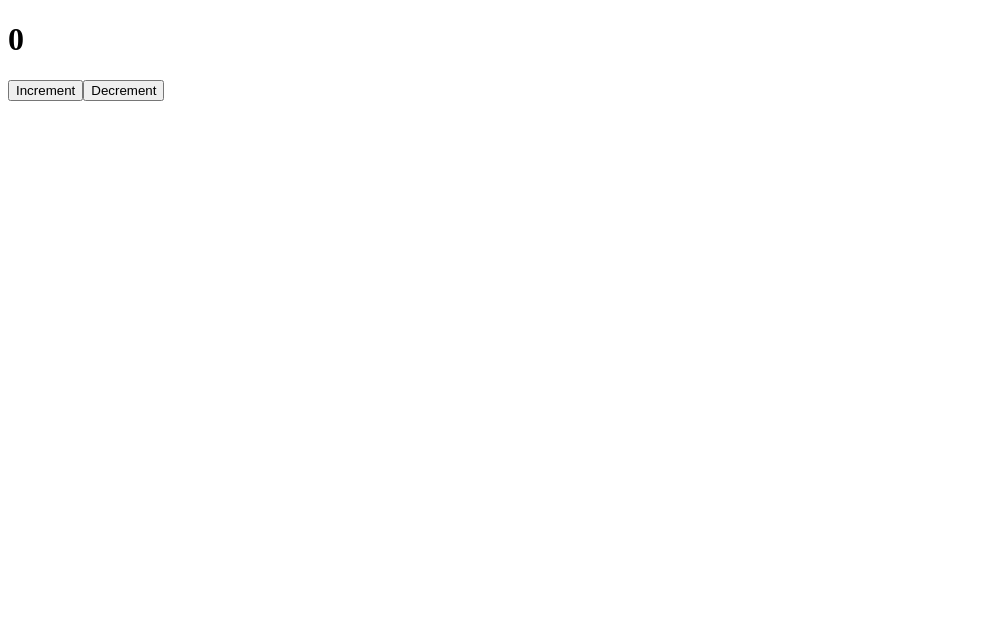
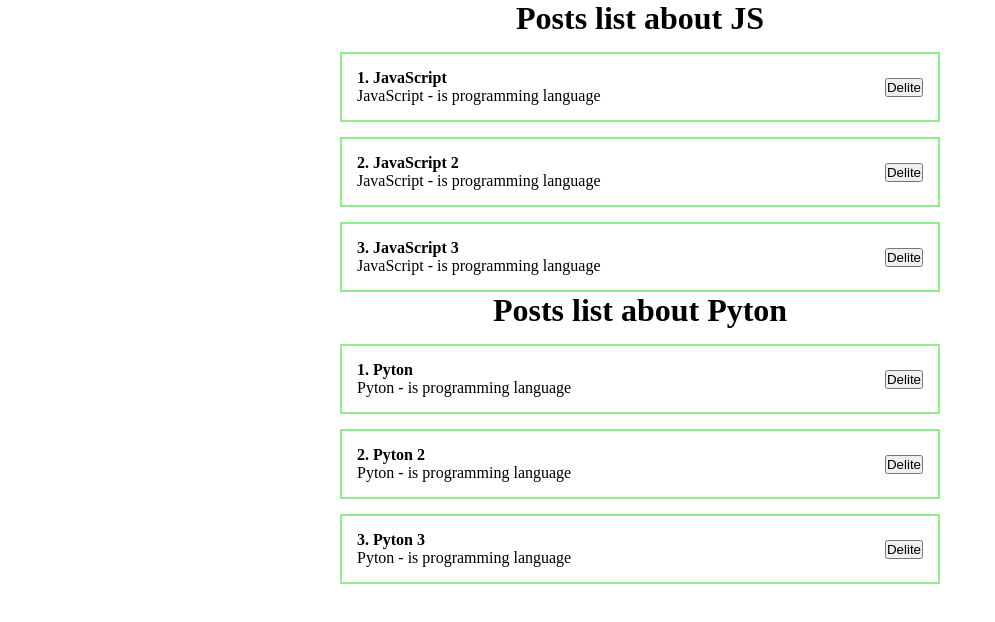
Before and after one commit to IsaAgverdiev/react-fund, a React (Create React App) app: page / in a window 1280 px wide. Shown: the top 622 px of the page, without its empty margins (0-995 px from the left). Built offline with nearby package versions, Linux system fonts and the light colour scheme; the HTML template or start-up script is replaced by a standard one.

Commit message:
feat: work with lists and map

```diff
--- a/src/App.js
+++ b/src/App.js
@@ -1,13 +1,25 @@
 import React, { useState } from 'react';
 import ClassCounter from './components/ClassCounter';
 import Counter from './components/Counter';
+import PostList from './components/PostList';
+import './styles/App.css';
 
 function App() {
-  const [value, setValue] = useState('text in input');
+  const [posts, setPosts] = useState([
+    { id: 1, title: 'JavaScript', body: 'JavaScript - is programming language' },
+    { id: 2, title: 'JavaScript 2', body: 'JavaScript - is programming language' },
+    { id: 3, title: 'JavaScript 3', body: 'JavaScript - is programming language' },
+  ]);
+  const [posts2, setPosts2] = useState([
+    { id: 1, title: 'Pyton', body: 'Pyton - is programming language' },
+    { id: 2, title: 'Pyton 2', body: 'Pyton - is programming language' },
+    { id: 3, title: 'Pyton 3', body: 'Pyton - is programming language' },
+  ]);
 
   return (
     <div className='App'>
-      <ClassCounter />
+      <PostList posts={posts} title='Posts list about JS' />
+      <PostList posts={posts2} title='Posts list about Pyton' />
     </div>
   );
 }
--- /dev/null
+++ b/src/components/PostItem.jsx
@@ -0,0 +1,18 @@
+import React from 'react'
+
+const PostItem = (props) => {
+  console.log(props);
+  return (
+      <div className='post'>
+        <div className='post__content'>
+          <strong>{props.post.id}. {props.post.title}</strong>
+          <div>{props.post.body}</div>
+        </div>
+        <div className='post__btns'>
+          <button>Delite</button>
+        </div>
+      </div>
+   )
+}
+
+export default PostItem
--- /dev/null
+++ b/src/components/PostList.jsx
@@ -0,0 +1,16 @@
+import React from 'react'
+import PostItem from './PostItem'
+
+
+const PostList = ({posts, title}) => {
+  return (
+    <div>
+        <h1 style={{ textAlign: 'center' }}>{title}</h1>
+      {posts.map((post) => (
+        <PostItem post={post} key={post.id} />
+      ))}
+    </div>
+  )
+}
+
+export default PostList
--- /dev/null
+++ b/src/styles/App.css
@@ -0,0 +1,23 @@
+* {
+  margin: 0;
+  padding: 0;
+  box-sizing: border-box;
+}
+
+#root {
+  display: flex;
+  justify-content: center;
+}
+
+.App {
+  width: 600px;
+}
+
+.post {
+  display: flex;
+  padding: 15px;
+  border: 2px solid lightgreen;
+  margin-top: 15px;
+  justify-content: space-between;
+  align-items: center;
+}
```
